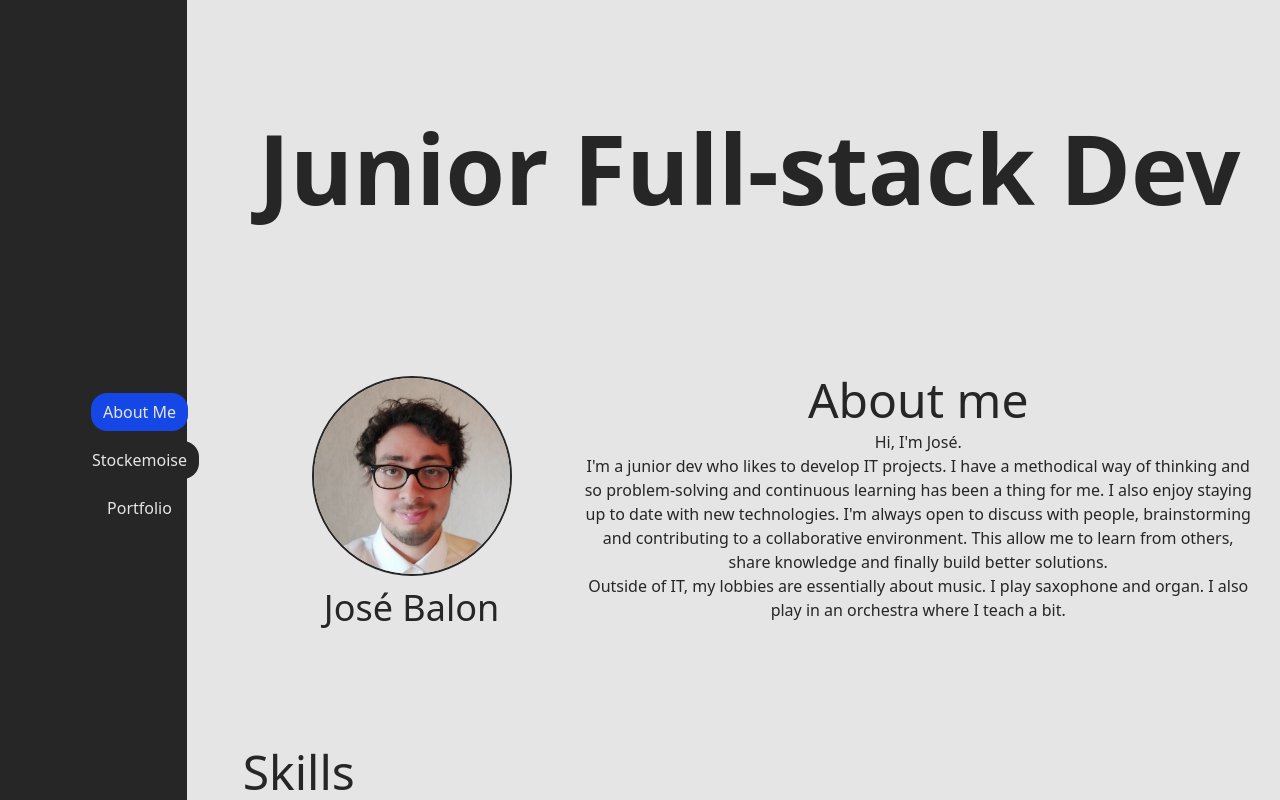
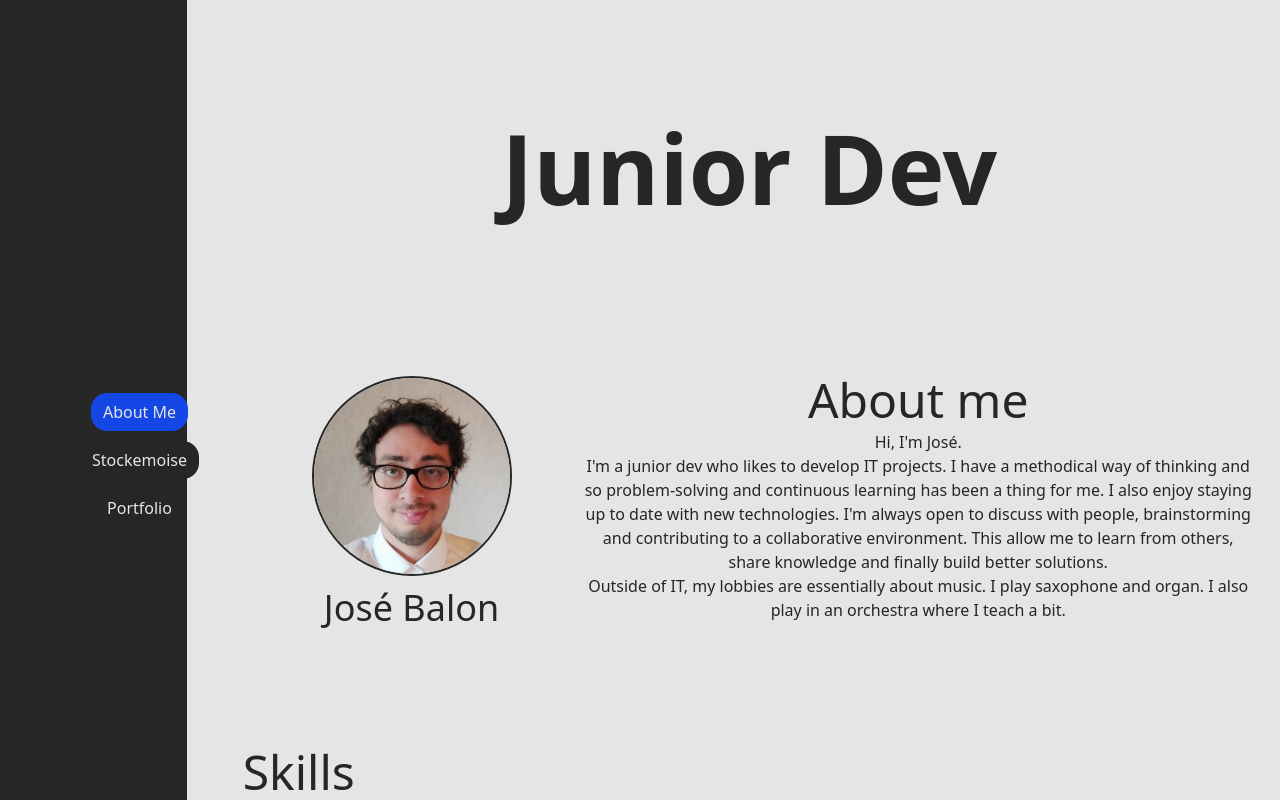
Before and after one commit to JBLNgithub/portfolio, a React (Vite) app: page / in a window 1280 px wide. Shown: the top 800 px of the page. Built offline with nearby package versions, Linux system fonts and the light colour scheme.

Commit message:
Homepage title fixe

```diff
--- a/src/pages/HomePage.jsx
+++ b/src/pages/HomePage.jsx
@@ -6,7 +6,7 @@ const HomePage = () => {
   return (
     <>
       <section className='text-center mt-20'>
-        <h1 className='text-8xl font-bold mb-40'>Junior Full-stack Dev</h1>
+        <h1 className='text-8xl font-bold mb-40'>Junior Dev</h1>
 
         <div className='grid grid-cols-3'>
           <div className='col-span-1 row-span-2'>
```
Also changed, not shown: 1 other file (tests, documents, lock files or other folders).
